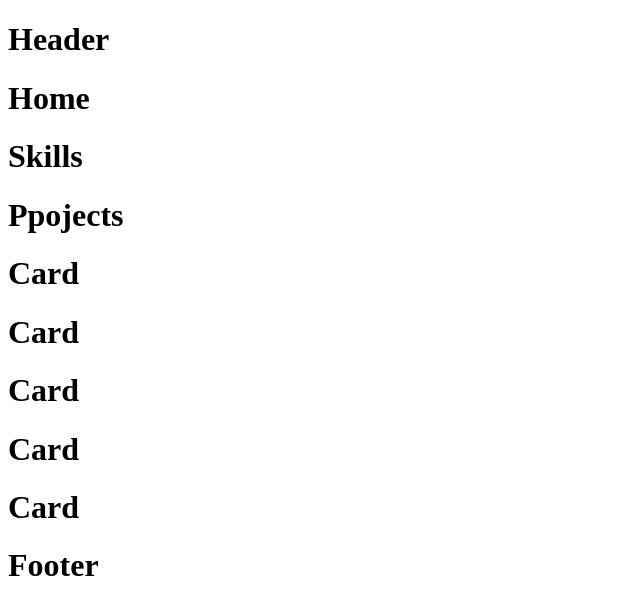
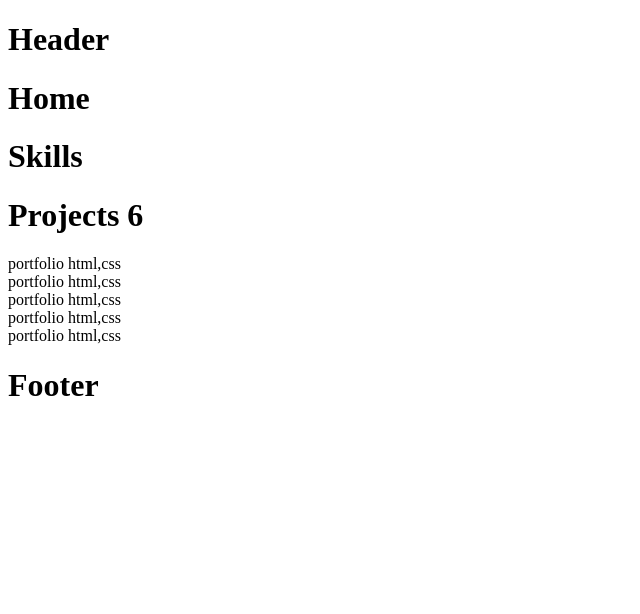
Before and after one commit to LuKilmer/portfolio, a Vue app: page / in a window 1280 px wide. Shown: the top 614 px of the page, without its empty margins (0-640 px from the left). Built offline with nearby package versions, Linux system fonts and the light colour scheme.

Commit message:
little update

```diff
--- a/src/components/Card.vue
+++ b/src/components/Card.vue
@@ -3,6 +3,7 @@
   </template>
   <script lang="ts">
     export default {
+      name:'Card',
       data () {
         return {
 
--- a/src/components/Footer.vue
+++ b/src/components/Footer.vue
@@ -3,6 +3,7 @@
   </template>
   <script lang="ts">
     export default {
+      name:'Footer',
       data () {
         return {
 
--- a/src/components/Header.vue
+++ b/src/components/Header.vue
@@ -3,6 +3,7 @@
   </template>
   <script lang="ts">
     export default {
+      name:'Header',
       data () {
         return {
 
--- a/src/components/Home.vue
+++ b/src/components/Home.vue
@@ -3,6 +3,7 @@
   </template>
   <script lang="ts">
     export default {
+      name:'Home',
       data () {
         return {
 
--- a/src/components/Projects.vue
+++ b/src/components/Projects.vue
@@ -1,22 +1,28 @@
 <template>
-    <h1>Ppojects</h1>
-    <Card></Card>
-    <Card></Card>
-    <Card></Card>
-    <Card></Card>
-    <Card></Card>
+    <h1>Projects {{ quantidade }}</h1>
+    <div >
+      <div v-for="(projeto) in projetos" v-bind:key="projeto.id">{{ projeto.nome }} {{ projeto.linguagens }}</div>
+    </div>
 </template>
 
   <script lang="ts">
     import Card from './Card.vue'
 
     export default {
+      name:'Projects',
         components: {
             Card
         },
-        data () {
-        return {
-
+      data () {
+      return {
+          quantidade:6,
+          projetos:[
+            {"id":1,"nome":"portfolio","linguagens":"html,css"},
+            {"id":2,"nome":"portfolio","linguagens":"html,css"},
+            {"id":3,"nome":"portfolio","linguagens":"html,css"},
+            {"id":4,"nome":"portfolio","linguagens":"html,css"},
+            {"id":5,"nome":"portfolio","linguagens":"html,css"}
+          ]
         }
       }
 
--- a/src/components/Skills.vue
+++ b/src/components/Skills.vue
@@ -3,6 +3,7 @@
   </template>
   <script lang="ts">
     export default {
+      name:'Skills',
       data () {
         return {
 
```
Also changed, not shown: 1 other file (tests, documents, lock files or other folders).
